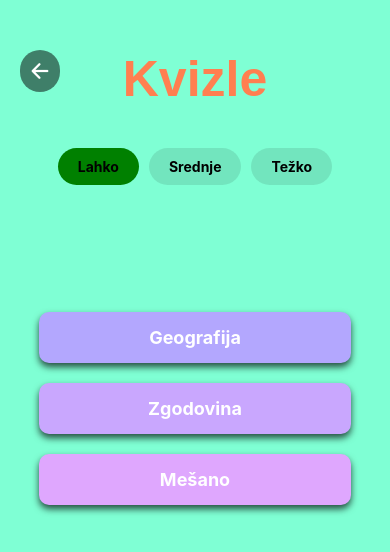
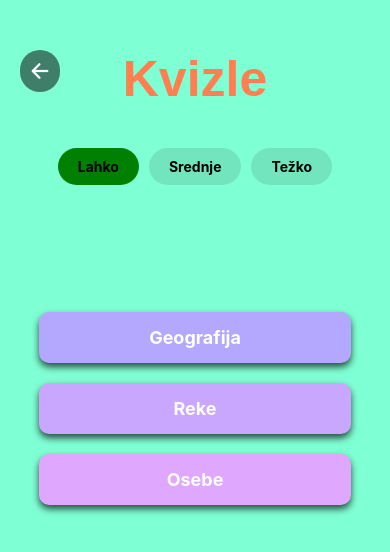
Before and after one commit to Volkov4Life/Kvizle-final, a React Native app: screen /Igre in a window 390 px wide. Shown: the top 552 px of the page. Built offline with nearby package versions, Linux system fonts and the light colour scheme; no server answers.

Commit message:
koncan game

```diff
--- a/screens/Igre.js
+++ b/screens/Igre.js
@@ -47,11 +47,11 @@ export default function Igre({ navigation }) {
       <TouchableOpacity style={styles.button} onPress={() => navigateToKviz('Geografija')}>
         <Text style={styles.buttonText}>Geografija</Text>
       </TouchableOpacity>
-      <TouchableOpacity style={[styles.button, styles.color2]} onPress={() => navigateToKviz('Zgodovina')}>
-        <Text style={styles.buttonText}>Zgodovina</Text>
+      <TouchableOpacity style={[styles.button, styles.color2]} onPress={() => navigateToKviz('Reke')}>
+        <Text style={styles.buttonText}>Reke</Text>
       </TouchableOpacity>
-      <TouchableOpacity style={[styles.button, styles.color3]} onPress={() => navigateToKviz('Mesano')}>
-        <Text style={styles.buttonText}>Mešano</Text>
+      <TouchableOpacity style={[styles.button, styles.color3]} onPress={() => navigateToKviz('Osebe')}>
+        <Text style={styles.buttonText}>Osebe</Text>
       </TouchableOpacity>
     </SafeAreaView>
   );
--- a/screens/Kviz.js
+++ b/screens/Kviz.js
@@ -89,11 +89,11 @@ export default function Kviz({ route, navigation }) {
       case 'Geografija':
         nastaviVprasanje("geografska");
         break;
-      case 'Zgodovina':
-        // Handle history
+      case 'Reke':
+        nastaviVprasanje("reke");
         break;
-      case 'Mesano':
-        // Handle mixed mode
+      case 'Osebe':
+        nastaviVprasanje("osebe");
         break;
       default:
         console.log('Unknown gamemode selected');
@@ -133,13 +133,21 @@ export default function Kviz({ route, navigation }) {
       setStIger(NovoStIger);
 
       setSelectedAnswer(null);
-      nastaviVprasanje("geografska");
+
+
+      if (gamemode == "Geografija") nastaviVprasanje("geografska");
+      if (gamemode == "Reke") nastaviVprasanje("reke");
+      if (gamemode == "Osebe") nastaviVprasanje("osebe");
+
     } else {
       const NovoStIger = stIger + 1;
       setStIger(NovoStIger);
       ZapisiPodatkeVBazo(0,streak,0,0);
       setLives((prevLives) => prevLives - 1);
-      nastaviVprasanje("geografska")
+      if (gamemode == "Geografija") nastaviVprasanje("geografska");
+      if (gamemode == "Reke") nastaviVprasanje("reke");
+      if (gamemode == "Osebe") nastaviVprasanje("osebe");
+
       if (lives - 1 <= 0) {
         ZapisiPodatkeVBazo(currentTocke, streak, stZmag, stIger+1)
         navigation.navigate('Igre');
```
